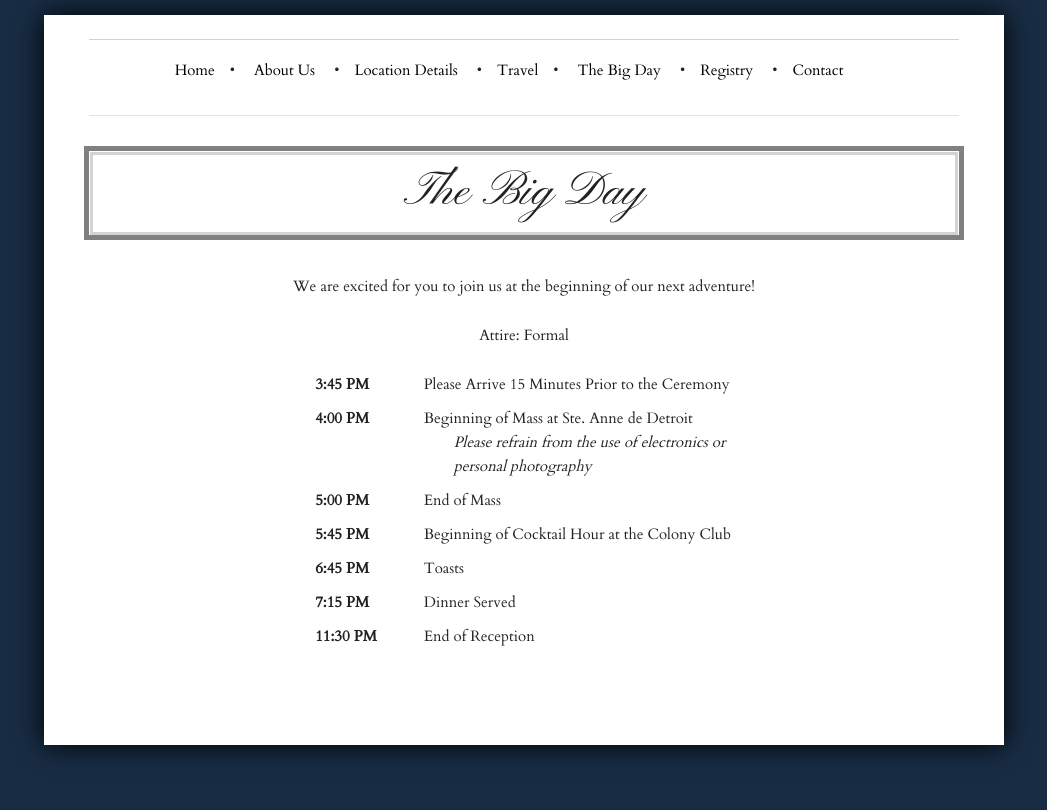
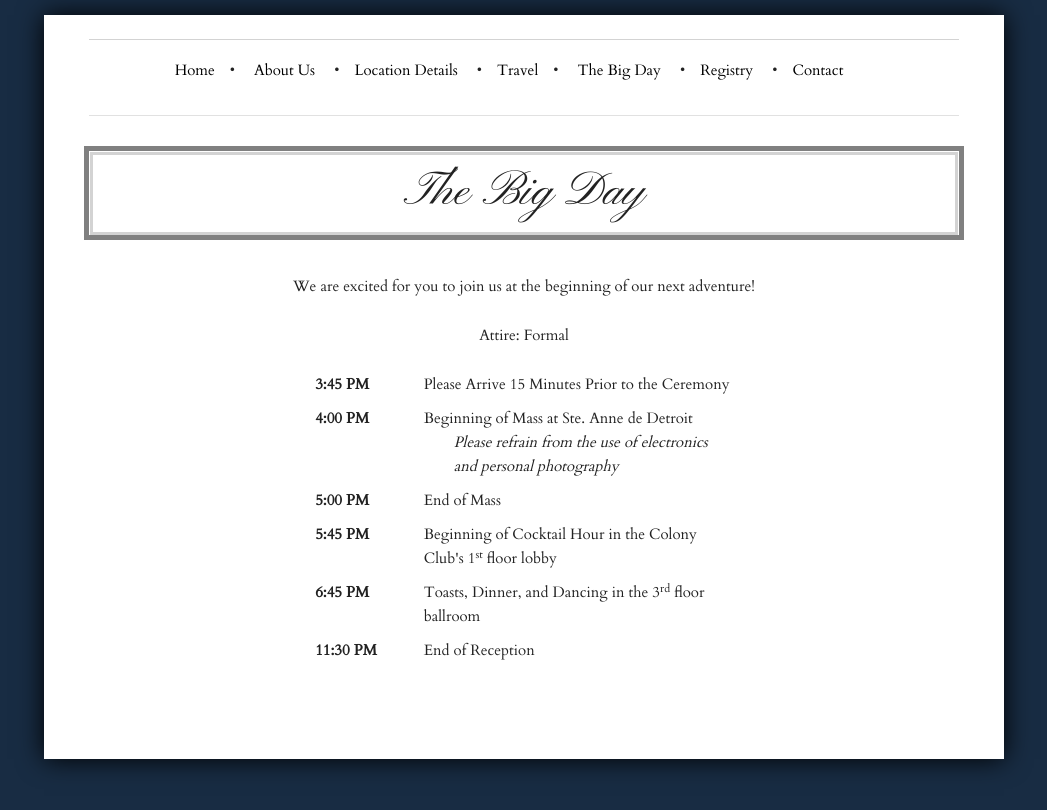
Before and after one commit to cjjeakle/DroletJeakleWedding, a Jekyll site: the page built from the_big_day/index.html, in a window 1280 px wide. Shown: the top 810 px of the page, without its empty margins (116-1163 px from the left). Built offline with Jekyll 4.4.1, drawn with Linux system fonts in a browser that asks for light colours; nearby versions of some CDN libraries.

```diff
--- a/the_big_day/index.html
+++ b/the_big_day/index.html
@@ -23,7 +23,7 @@ layout: default
           Beginning of Mass at Ste. Anne de Detroit
           <br>
           <div class="note">
-            Please refrain from the use of electronics or personal photography
+            Please refrain from the use of electronics and personal photography
           </div>
         </div>
       </li>
@@ -33,15 +33,11 @@ layout: default
       </li>
       <li class="row">
         <div class="three columns"><b>5:45 PM</b></div>
-        <div class="nine columns">Beginning of Cocktail Hour at the Colony Club</div>
+        <div class="nine columns">Beginning of Cocktail Hour in the Colony Club's 1<sup>st</sup> floor lobby</div>
       </li>
       <li class="row">
         <div class="three columns"><b>6:45 PM</b></div>
-        <div class="nine columns">Toasts</div>
-      </li>
-      <li class="row">
-        <div class="three columns"><b>7:15 PM</b></div>
-        <div class="nine columns">Dinner Served</div>
+        <div class="nine columns">Toasts, Dinner, and Dancing in the 3<sup>rd</sup> floor ballroom</div>
       </li>
       <li class="row">
         <div class="three columns"><b>11:30 PM</b></div>
```
Also changed, not shown: about_us/index.html (+14 -0 lines), static/img/couple_photos/photo6.jpeg (added), 1 other file.
